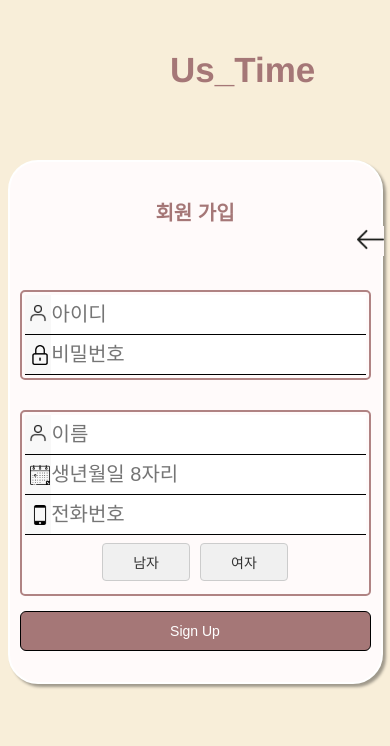
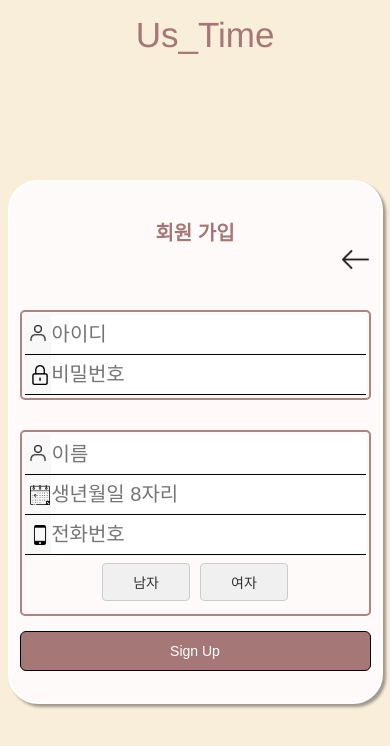
Before and after one commit to simjunseo98/UsTime_Frontend, a React (Create React App) app: page /signup in a window 390 px wide. Shown: the top 746 px of the page. Built offline with nearby package versions, Linux system fonts and the light colour scheme.

Commit message:
design: 로그인,회원가입 반응형 웹(모바일) 수정

```diff
--- a/src/assets/style/Login.module.scss
+++ b/src/assets/style/Login.module.scss
@@ -108,15 +108,12 @@
 }
 @media (max-width: 480px) { /* 모바일 화면 */
     .Header {
-        top: 15px;
-        left: 20px;
+        left: 10px;
         position: relative;
     }
 
     .Logo {
-        font-size: 35px; /* 로고 크기 축소 */
-        font-weight: bold;
-        margin-top: 100px;
+        font-size: 70px; /* 로고 크기 축소 */
     }
 
     .Login_box {
--- a/src/assets/style/SignUp.module.scss
+++ b/src/assets/style/SignUp.module.scss
@@ -170,15 +170,13 @@
 
     .header {
         top: 15px;
-        left: 20px;
+        left: 10px;
+        position: relative;
     }
 
     .logo {
         font-size: 35px; /* 로고 크기 축소 */
-        font-weight: bold;
-        position: relative;
-        margin-top: 35px;
-        margin-left: 150px;
+
     }
 
     .Container {
@@ -191,7 +189,7 @@
     .goBackButton{
         margin: 0;
         position:relative;
-        margin-left: 350px;
+        margin-left: 320px;
         width: 27px;
     }
     .SignUpTitle {
```
